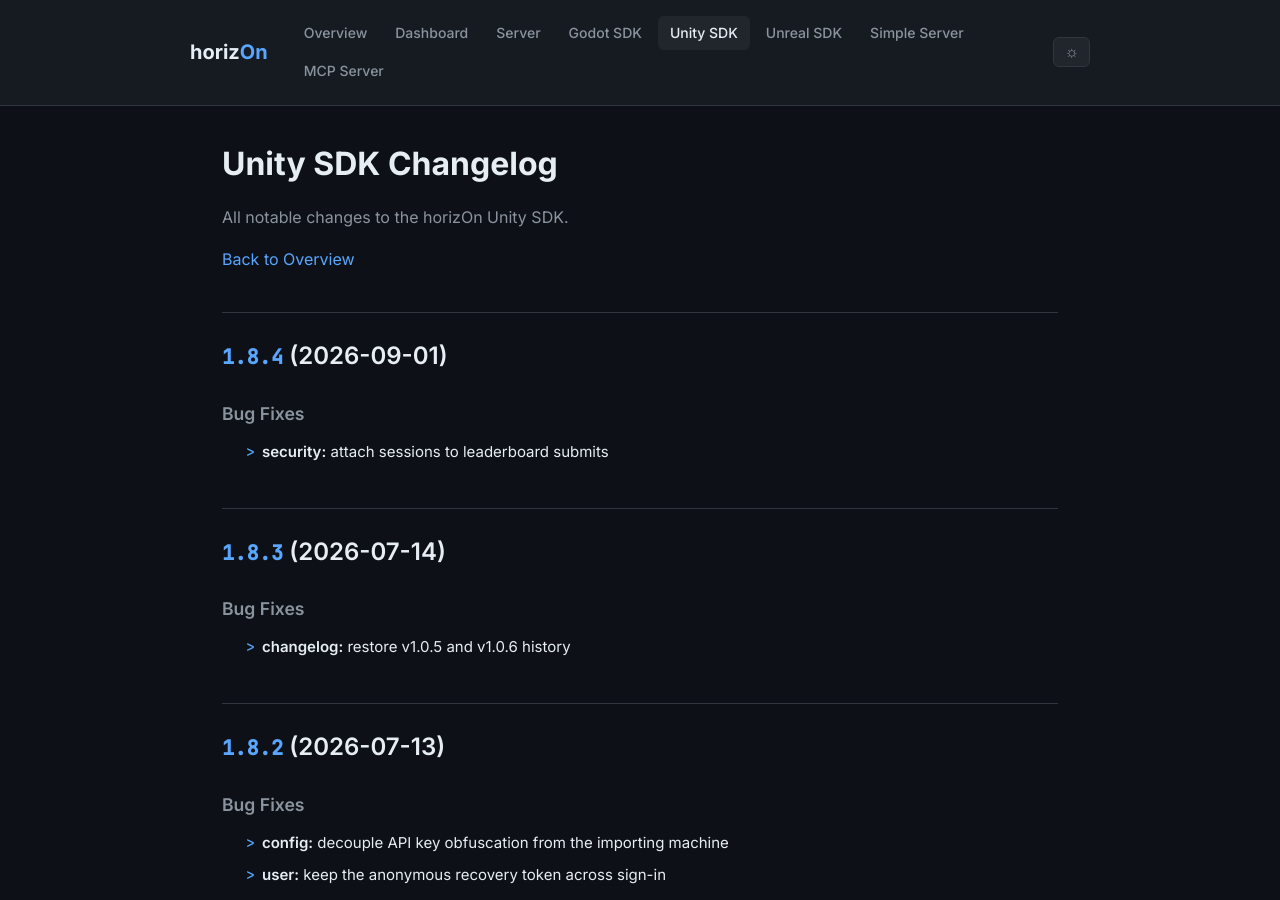
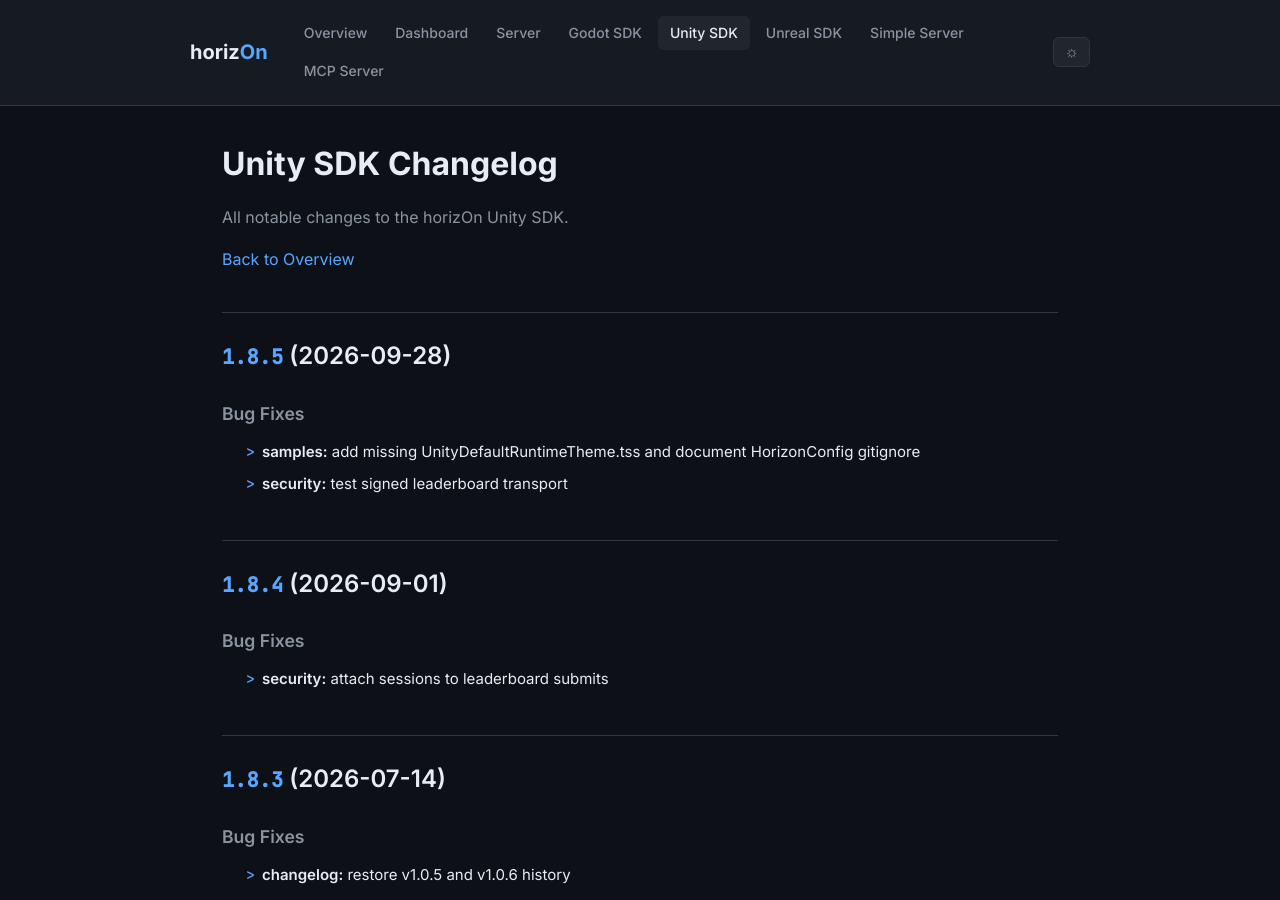
Before and after one commit to ProjectMakersDE/horizOn-Changelog, a Jekyll site: the page built from unity-sdk-changelog.md, in a window 1280 px wide and 900 px high. Built offline with Jekyll 4.4.1, drawn with Linux system fonts in a browser that asks for light colours.

Commit message:
chore: reconcile changelogs

```diff
--- a/unity-sdk-changelog.md
+++ b/unity-sdk-changelog.md
@@ -8,6 +8,14 @@ title: Unity SDK Changelog
 All notable changes to the horizOn Unity SDK.
 
 [Back to Overview](.)
+
+## [1.8.5](https://github.com/ProjectMakersDE/horizOn-SDK-Unity/compare/v1.8.4...v1.8.5) (2026-09-28)
+
+
+### Bug Fixes
+
+* **samples:** add missing UnityDefaultRuntimeTheme.tss and document HorizonConfig gitignore ([0a53c8f](https://github.com/ProjectMakersDE/horizOn-SDK-Unity/commit/0a53c8f5d2fdac6b718d1438f969b47ffe5506fb))
+* **security:** test signed leaderboard transport ([6d95ffa](https://github.com/ProjectMakersDE/horizOn-SDK-Unity/commit/6d95ffad8dec2111914d092e6881c90270d35c39))
 
 ## [1.8.4](https://github.com/ProjectMakersDE/horizOn-SDK-Unity/compare/v1.8.3...v1.8.4) (2026-09-01)
 
```
Also changed, not shown: index.md (+1 -1 lines).
